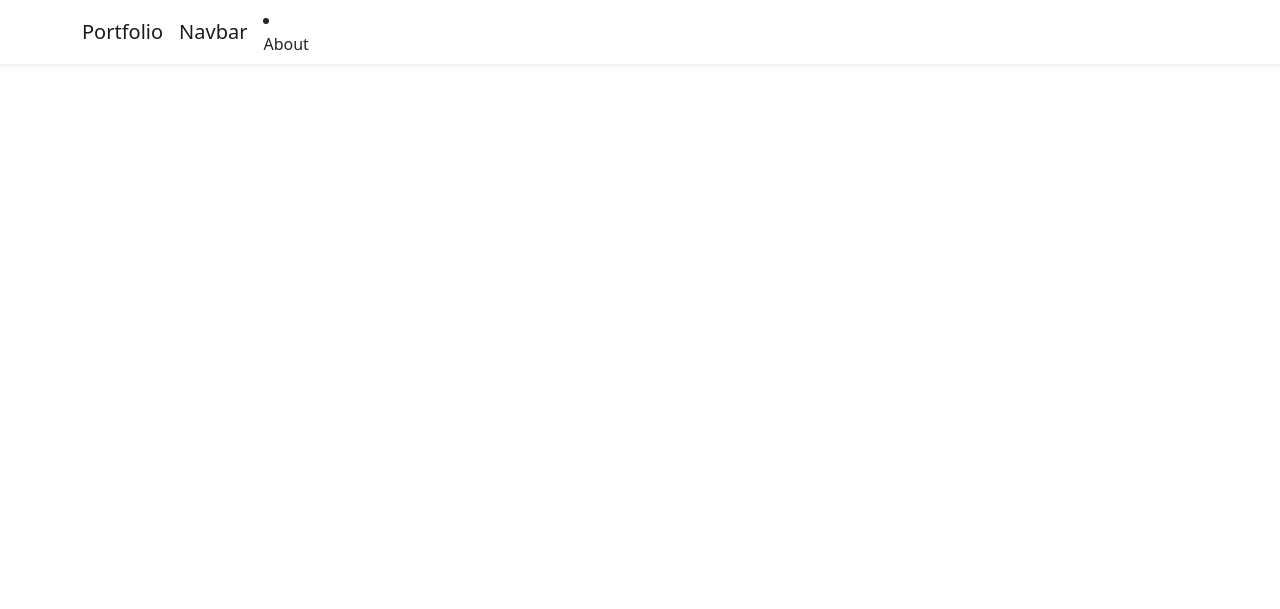
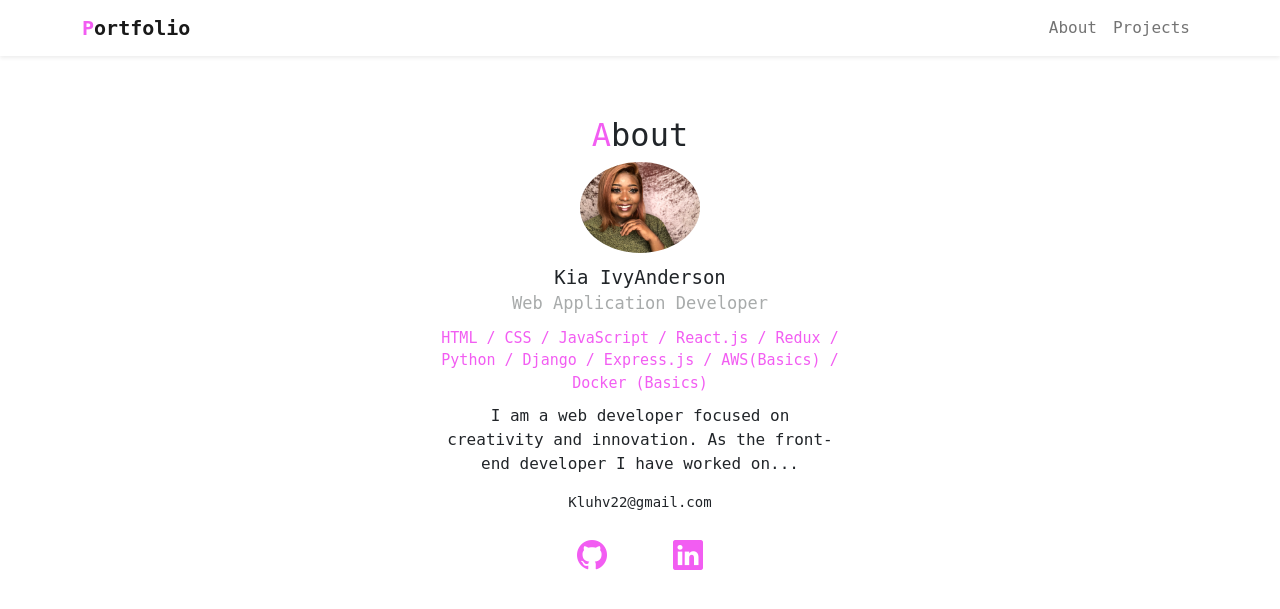
Before and after one commit to Kluhv22/Portfolio, a PHP site: page / in a window 1280 px wide. Shown: the top 609 px of the page. Run offline with PHP 8.4, Linux system fonts and the light colour scheme; some libraries are stand-ins or nearby versions.

Commit message:
add files

```diff
--- a/index.html
+++ b/index.html
@@ -4,11 +4,12 @@
 <head>
     <meta charset="utf-8">
     <meta name="viewport" content="width=device-width, initial-scale=1">
+    <link rel="stylesheet" href="https://cdn.jsdelivr.net/npm/bootstrap-icons@1.9.1/font/bootstrap-icons.css">
     <link rel="icon" type="image/png" href="img/techis-logo.png">
     <!-- CSS only -->
     <link href="https://cdn.jsdelivr.net/npm/bootstrap@5.2.0/dist/css/bootstrap.min.css" rel="stylesheet"
         integrity="sha384-gH2yIJqKdNHPEq0n4Mqa/HGKIhSkIHeL5AyhkYV8i59U5AR6csBvApHHNl/vI1Bx" crossorigin="anonymous">
-    <link rel="stylesheet" href"style.css">
+    <link rel="stylesheet" href="style.css">
 
     <title>Portfolio</title>
 </head>
@@ -17,18 +18,42 @@
     <nav class="navbar navbar-expand-lg navbar-light shadow-sm">
         <div class="container">
             <a class="navbar-brand title-icon" href="#"><span class="font-primary">P</span>ortfolio</a>
-            <a class="navbar-brand" href="#">Navbar</a>
-            <button class="navbar-toggler" type="button" data-bs-toggle="collapse"
-                data-bs-target="#navbarSupportedContent" <span class="navbar-toggler-icon"></span>
+
+            <button class="navbar-toggler" type="button" data-bs-toggle="collapse" data-bs-target="#navbarToggler">
+                <span class="navbar-toggler-icon"></span>
             </button>
-            <div class="collapse navbar-collapse" id="navbarToggler" <ul class="navbar-nav ms-auto mb-2">
-                <li class="nav-item">
-                    <a class="nav-link font-black" href="#about">About</a>
-                </li>
+            <div class="collapse navbar-collapse" id="navbarToggler">
+                <ul class="navbar-nav ms-auto mb-2 mb-lg-0">
+                    <li class="nav-item">
+                        <a class="nav-link font-black" href="#about">About</a>
+                    </li>
+                    <li class="nav-item">
+                        <a class="nav-link font-black" href="#project">Projects</a>
+                    </li>
+
                 </ul>
             </div>
         </div>
     </nav>
+    <div id="about">
+        <h2><span class="font-primary">A</span>bout</h2>
+        <img src="img/IMG_0405.jpg">
+        <div class="name">Kia IvyAnderson</div>
+        <div class="vocation"> Web Application Developer</div>
+        <div class="skills">HTML / CSS / JavaScript / React.js / Redux / Python / Django / Express.js / AWS(Basics) /
+            Docker (Basics)</div>
+        <p>
+            I am a web developer focused on creativity and innovation. As the front-end developer I have worked on...
+        </p>
+        <div class="email">Kluhv22@gmail.com</div>
+        <div class="icons">
+            <a href="#"><i class="bi bi-github"></i></a>
+            <a href="#"><i class="bi bi-linkedin ms-5"></i></a>
+        </div>
+
+    </div>
+
+
     <script src="https://cdn.jsdelivr.net/npm/bootstrap@5.0.2/dist/js/bootstrap.bundle.min.js"
         integrity="sha384-MrcW6ZMFYlzcLA8Nl+NtUVF0sA7MsXsP1UyJoMp4YLEuNSfAP+JcXn/tWtIaxVXM"
         crossorigin="anonymous"></script>
--- a/style.css
+++ b/style.css
@@ -9,10 +9,59 @@ body {
 }
 
 .font-primary {
-    color: #00abae;
+    color: #F25DF2;
 }
 
 .title-icon {
     font-size: 20px;
     font-weight: bold;
 }
+
+/*************
+
+About
+
+************/
+
+#about {
+    margin: 60px auto;
+    max-width: 400px;
+    text-align: center;
+
+}
+
+#about img {
+    border-radius: 50%;
+    width: 120px;
+    margin-bottom: 10px;
+}
+
+#about .name {
+    font-size: 19px;
+}
+
+#about .vocation {
+    font-size: 17px;
+    color: #A8ABAB;
+    margin-bottom: 10px;
+}
+
+#about .skills {
+    font-size: 15px;
+    color: #F25DF2;
+    margin-bottom: 10px;
+}
+
+#about .email {
+    margin-top: 14 px;
+    font-size: 14px;
+}
+
+#about .icons {
+    margin-top: 20px;
+    font-size: 30px;
+}
+
+#about .icons a{
+    color: #F25DF2;
+}
```
Also changed, not shown: img/IMG_0405.jpg (added).
